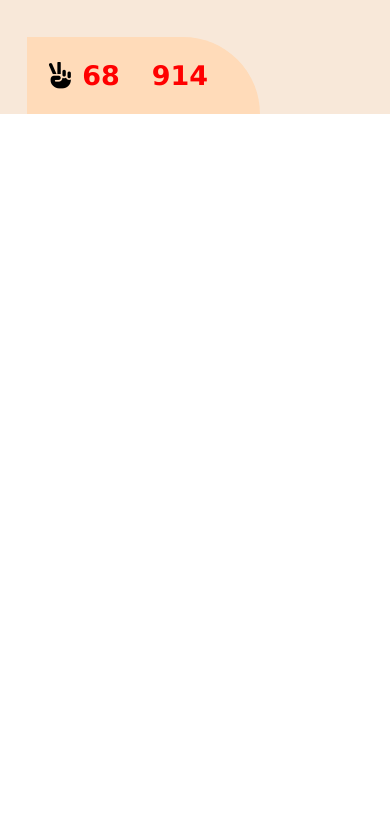
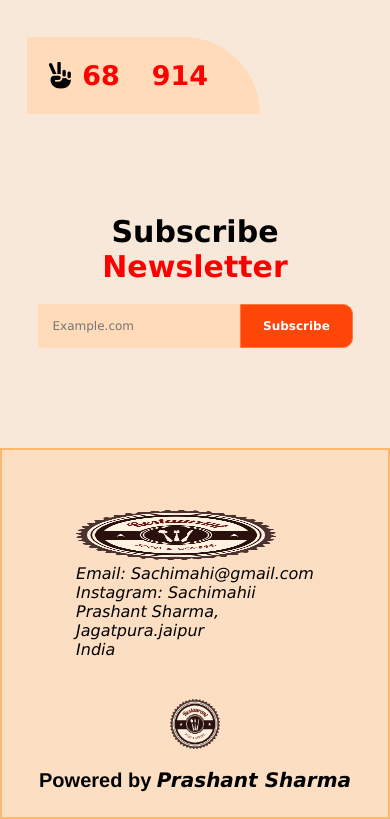
Before and after one commit to prashant12062000/RestaurentPage, a plain HTML site: page index.html in a window 390 px wide. Shown: the part 4503-5322 px from the top of the page. Before the commit the page ends 4817 px from the top, so only its background shows below. Drawn offline with Linux system fonts and the light colour scheme; some icons are missing.

Commit message:
adding more  page and

```diff
--- a/index.html
+++ b/index.html
@@ -265,6 +265,39 @@
                 <img src="./images/chef_men.png" alt="">
             </div>
         </div>
+
+        <div class="letter">
+            <div class="letter-head">
+                <h2>Subscribe <span>Newsletter</span></h2>
+            </div>
+            <div class="letter-input">
+                <div>
+                    <input type="email" name="" id="" placeholder="Example.com">
+                </div>
+                <button class="red_btn"> Subscribe</button>
+            </div>
+        </div>
+
+    </div>
+
+    <div class="footer">
+        <div class="footer-1">
+            <div class="logo">
+                <img src="./images/Restaurent-Logo.png" alt="">
+            </div>
+            <div>
+                <address>
+                    <p>Email: Sachimahi@gmail.com</p>
+                    <p>Instagram: Sachimahii</p>
+                    <p>Prashant Sharma, <br>Jagatpura.jaipur <br>India</p>
+                </address>
+            </div>
+        </div>
+
+        <div class="footer-2">
+            <img src="./images/Restaurent-Logo.png" alt="">
+            <h2>Powered by <em>Prashant Sharma</em></h2>
+        </div>
     </div>
 
     <script src="restaurent.js"></script>
--- a/restaurent.css
+++ b/restaurent.css
@@ -333,7 +333,7 @@
     display: flex;
     margin-top: 270px;
     flex-wrap: wrap-reverse;
-    margin-bottom: 200px;
+    /* margin-bottom: 200px; */
 }
 
 .main_slide4 .chef-feed{
@@ -420,6 +420,93 @@
     font-size: 11px;
     padding-top: 8px;
     line-height: 13px;
+}
+
+.letter{
+    display: flex;
+    flex-wrap: wrap;
+    justify-content: space-between;
+    align-items: center;
+    padding: 100px 0;
+}
+
+.letter-head{
+    flex: 0.5;
+}
+
+.letter-head h2{
+    font-size: 30px;
+}
+
+.letter-head span{
+    color: red;
+}
+
+.letter-input{
+    width: 100%;
+    margin-top: 20px;
+    display: flex;
+    flex: 0.5;
+}
+
+.letter-input div{
+    width: 70%;
+    display: flex;
+    align-items: center;
+    background-color:rgb(255, 219, 185) ;
+}
+
+.letter-input input{
+    font-size: 15px;
+    padding: 10px;
+    outline:none;
+    width: 100%;
+    border: none;
+    background-color: rgb(255, 219, 185);
+}
+
+.letter-input .red_btn {
+    margin: 0;
+    font-size: 18px;
+    box-shadow: none;
+    border-radius: 0 10px 10px 0;
+}
+
+.footer{
+    padding: 60px 0 ;
+    border: 2px solid rgb(252, 184, 107);
+    background-color: rgb(252, 222, 195);
+    display: flex;
+    flex-wrap: wrap;
+    justify-content: space-around;
+    align-items: center;
+}
+
+.footer-1 .logo img{
+    width: 200px;
+
+}
+
+.footer-1p{
+    cursor: pointer;
+    font-size: 14px;
+    padding: 2px;
+    color: rgb(255, 137, 2);
+}
+
+.footer-2{
+    text-align: center;
+    cursor: pointer;
+}
+
+.footer-2 h2{
+    font-family: 'Franklin Gothic Medium', 'Arial Narrow', Arial, sans-serif;
+
+}
+
+.footer-2 img{
+    width: 50px;
+    margin-bottom: 15px;
 }
 @media only screen and (max-width:768px){
     .header .nav,
@@ -523,6 +610,31 @@
         width: 80%;
 
     };
+
+    .letter-input h2{
+        font-size: 20px;
+    }
+
+    .letter-input input{
+        font-size: 12px;
+        padding: 15px;
+        width: 50vw;
+    }
+
+    .letter-input .red_btn{
+        line-height: 40px;
+        width: 120px;
+        font-size: 12px;
+    }
+
+    .footer .footer-1 div{
+        margin: 0;
+
+    }
+
+    .footer div{
+        margin-bottom: 40px;
+    }
 }
 
 @media only screen and (max-width:550px){
@@ -582,4 +694,26 @@
      .main_slide4 .chef-vic div p{
         display: none;
      }
+
+     .letter{
+        justify-content: center;
+
+     }
+     .letter-head{
+        flex: 1;
+        text-align: center;
+     }
+
+     .footer div:last-child{
+        margin-bottom: 0;
+
+     }
+
+     .footer{
+        padding-bottom: 25px;
+     }
+
+     .footer-2 h2{
+        font-size: 20px;
+     }
 }
```
